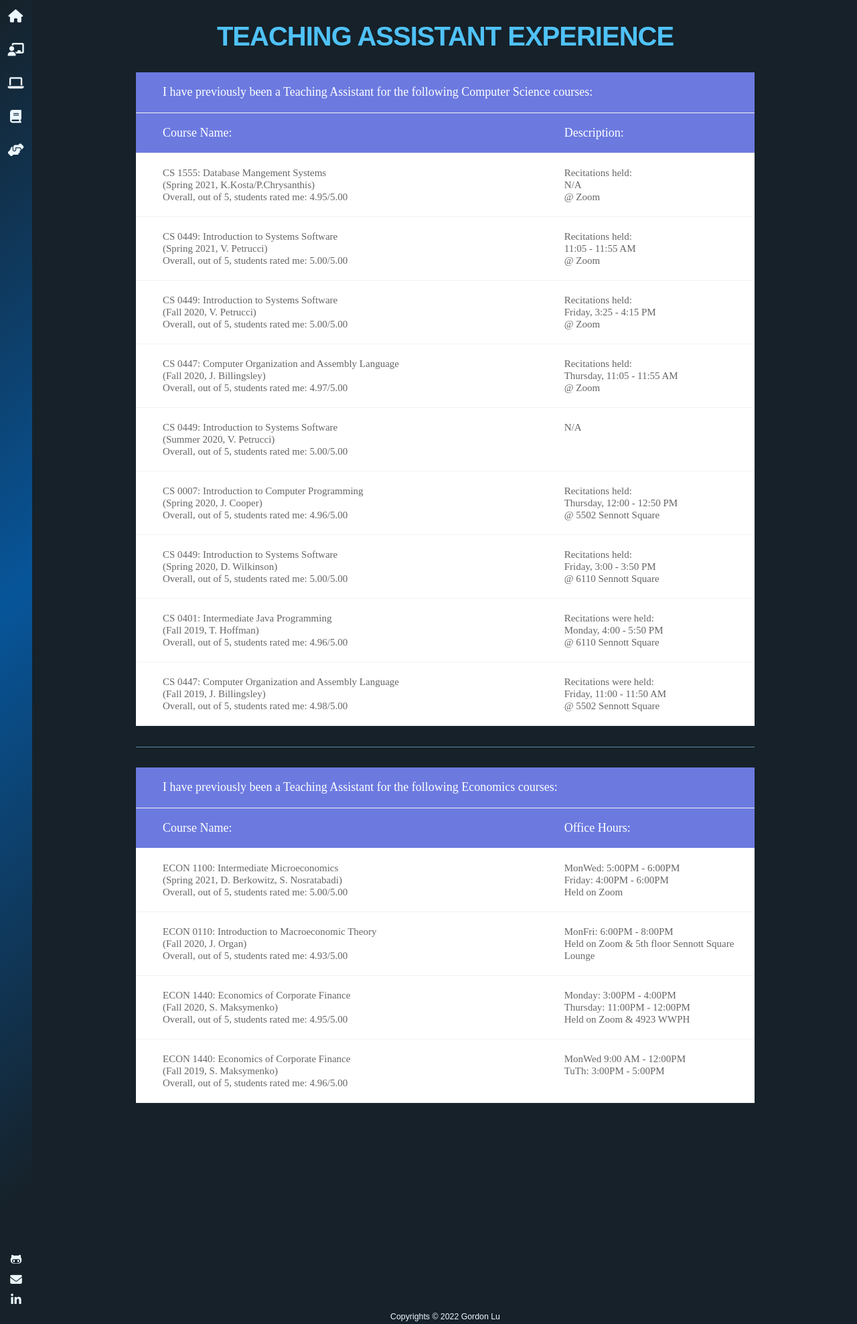
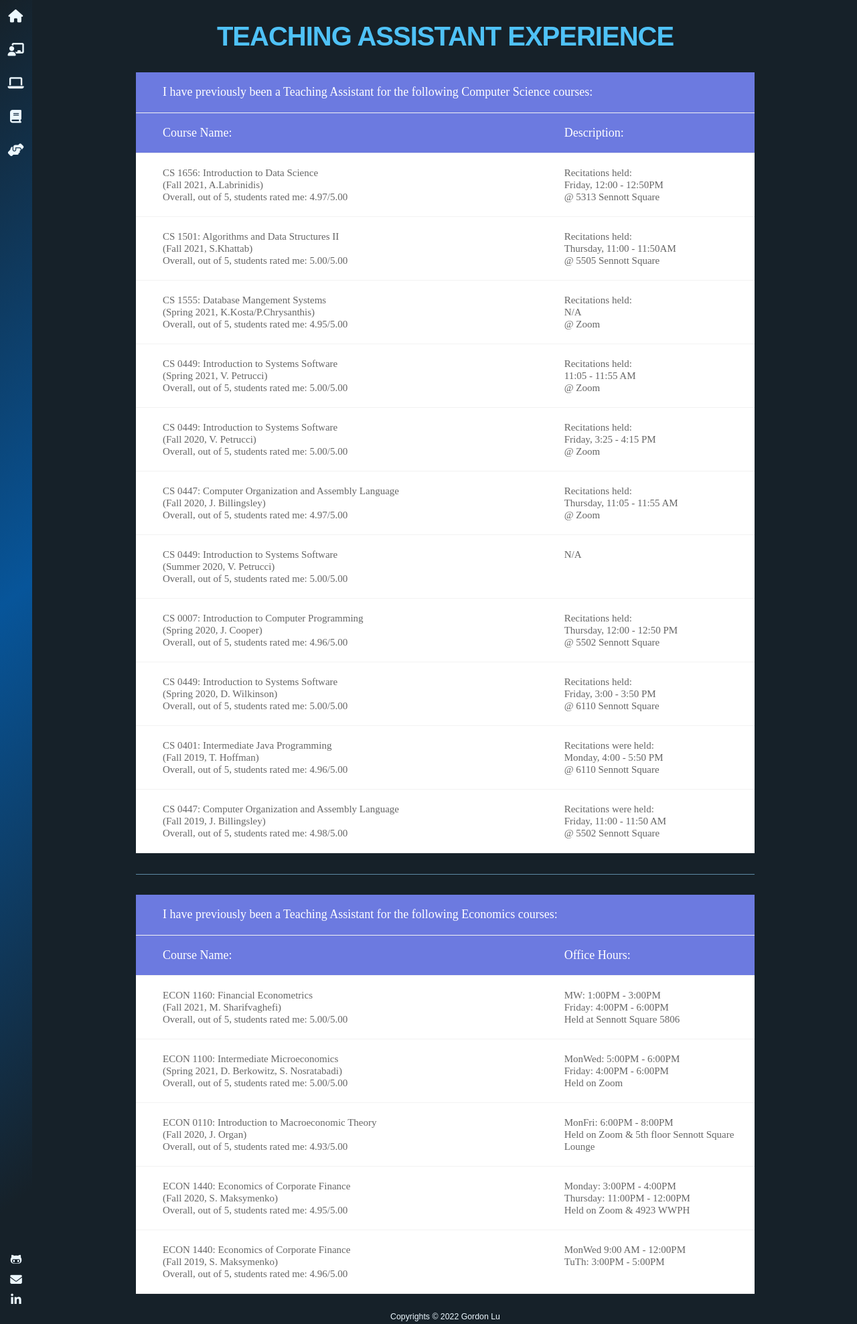
Before and after one commit to glu99331/glu99331.github.io, a Jekyll site: the page built from pages/experience.html, in a window 1280 px wide. Shown: the whole page at 67% size. Built offline with Jekyll 4.4.1, drawn with Linux system fonts in a browser that asks for light colours; nearby versions of some CDN libraries; some web fonts are replaced.

Commit message:
update attempt

```diff
--- a/pages/experience.html
+++ b/pages/experience.html
@@ -23,6 +23,24 @@ category: category-2
                     Description:
                 </div>
 
+            </div>
+            <div class="row">
+                <div class="cell" data-title="Course Name">
+                    CS 1656: Introduction to Data Science<br> (Fall 2021, A.Labrinidis)
+                    <br>Overall, out of 5, students rated me: 4.97/5.00
+                </div>
+                <div class="cell" data-title="Description">
+                    Recitations held:<br>Friday, 12:00 - 12:50PM<br> @ 5313 Sennott Square
+                </div>
+            </div>
+            <div class="row">
+                <div class="cell" data-title="Course Name">
+                    CS 1501: Algorithms and  Data Structures II<br> (Fall 2021, S.Khattab)
+                    <br>Overall, out of 5, students rated me: 5.00/5.00
+                </div>
+                <div class="cell" data-title="Description">
+                    Recitations held:<br>Thursday, 11:00 - 11:50AM<br> @ 5505 Sennott Square
+                </div>
             </div>
             <div class="row">
                 <div class="cell" data-title="Course Name">
@@ -137,6 +155,20 @@ category: category-2
                 </div>
                 <div class="row">
                     <div class="cell" data-title="Course Name">
+                        ECON 1160: Financial Econometrics<br> (Fall 2021, M. Sharifvaghefi)
+                        <br>Overall, out of 5, students rated me: 5.00/5.00
+                    </div>
+                    <div class="cell" data-title="Office Hours">
+                        MW: 1:00PM - 3:00PM
+                        <br>
+                        Friday: 4:00PM - 6:00PM
+                        <br>Held at Sennott Square 5806
+                    </div>
+
+
+                </div>
+                <div class="row">
+                    <div class="cell" data-title="Course Name">
                         ECON 1100: Intermediate Microeconomics<br> (Spring 2021, D. Berkowitz, S. Nosratabadi)
                         <br>Overall, out of 5, students rated me: 5.00/5.00
                     </div>
```
